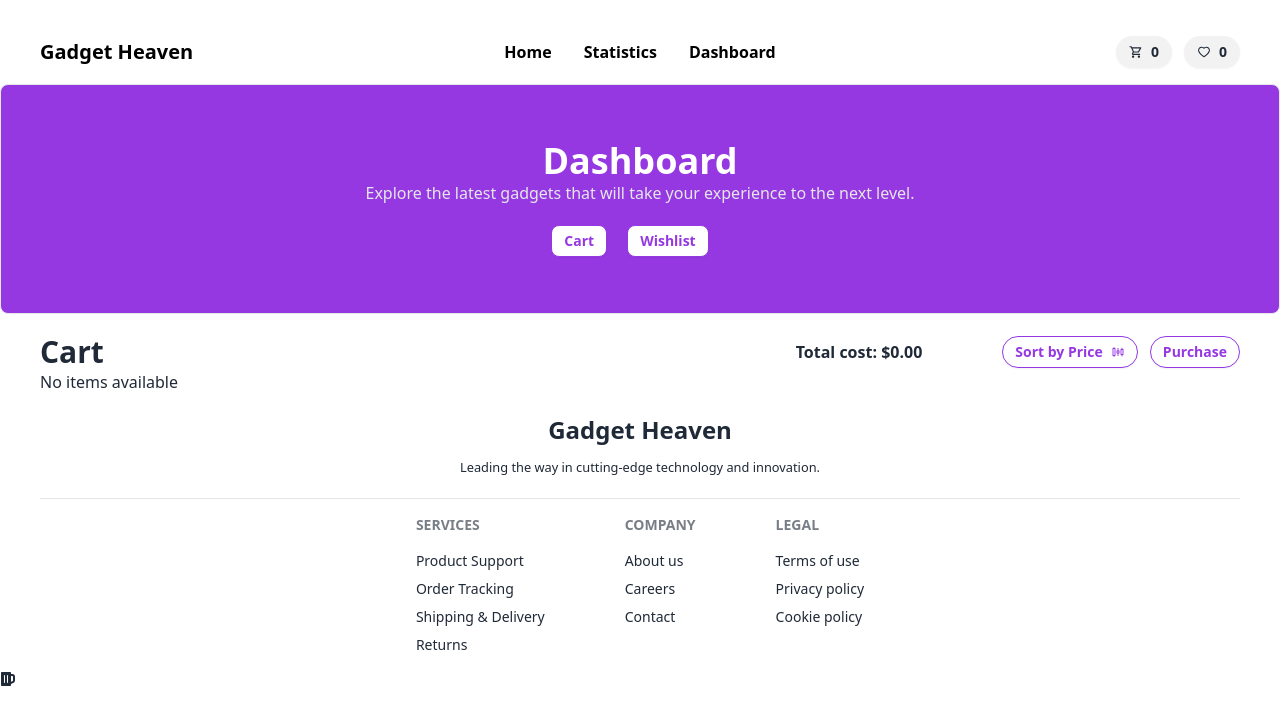
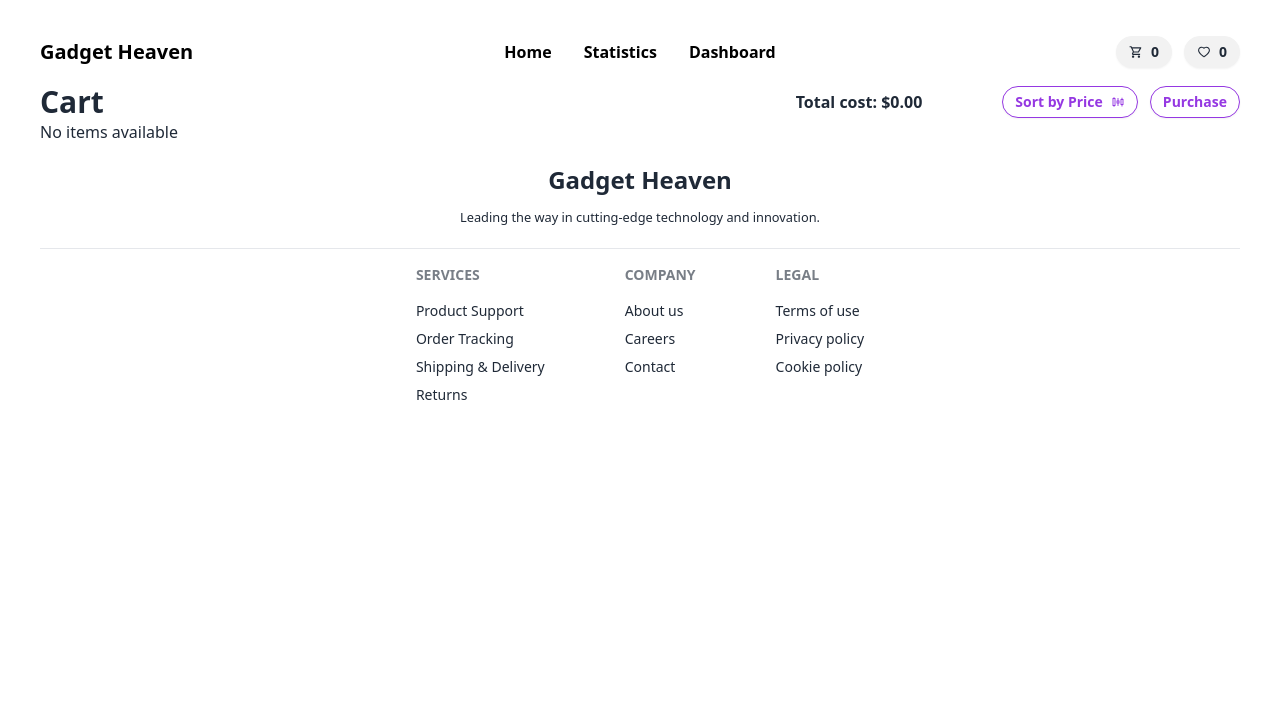
Before and after one commit to programming-hero-web-course-4/b10a8-gadget-heaven-faisal5177, a React (Vite) app: page /cartItem in a window 1280 px wide. Shown: the top 724 px of the page. Built offline with nearby package versions, Linux system fonts and the light colour scheme.

Commit message:
added an ErrorPage

```diff
--- a/src/Components/Banner/Banner.jsx
+++ b/src/Components/Banner/Banner.jsx
@@ -1,5 +1,4 @@
 import BannerImg from '../../assets/images/banner.jpg';
-
 
 const Banner = () => {
   return (
--- a/src/Components/CartItem/CartItem.jsx
+++ b/src/Components/CartItem/CartItem.jsx
@@ -59,26 +59,7 @@ const CartItem = () => {
 
   return (
     <div>
-      <div className="text-center border rounded-lg bg-[#9538E2] py-14 mb-5">
-        <h2 className="text-4xl text-white font-bold">Dashboard</h2>
-        <p className="text-gray-200 mb-5">Explore the latest gadgets that will take your experience to the next level.</p>
-        <div>
-          <button
-            onClick={() => handleButtonClick("cart")}
-            className={`btn btn-sm mr-5 ${activeButton === "cart" ? "bg-gradient-to-r from-[#9538E2] via-[#fd00ce] to-[#9538E2] text-white" : "bg-white text-[#9538E2] border-[#9538E2]"}`}
-          >
-            Cart
-          </button>
-          <Link to="/wishlistItem">
-            <button
-              onClick={() => handleButtonClick("wishlist")}
-              className={`btn btn-sm mr-5 ${activeButton === "wishlist" ? "bg-gradient-to-r from-[#9538E2] via-[#fd00ce] to-[#9538E2] text-white" : "bg-white text-[#9538E2] border-[#9538E2]"}`}
-            >
-              Wishlist
-            </button>
-          </Link>
-        </div>
-      </div>
+      {/* Content rendering code */}
       <div className="px-10">
         <div className="flex justify-between">
           <h2 className="text-3xl font-bold">Cart</h2>
@@ -88,20 +69,20 @@ const CartItem = () => {
               {/* Sort by Price button */}
               <button
                 onClick={() => handleButtonClick("sort")}
-                className={`btn btn-sm mr-3 rounded-full ${activeButton === "sort" ? "bg-gradient-to-r from-[#9538E2] via-[#fd00ce] to-[#9538E2] text-white" : "bg-white text-[#9538E2] border-[#9538E2]"}`}
-              >
+                className={`btn btn-sm mr-3 rounded-full ${activeButton === "sort" ? "bg-gradient-to-r from-[#9538E2] via-[#fd00ce] to-[#9538E2] text-white" : "bg-white text-[#9538E2] border-[#9538E2]"}`}>
                 Sort by Price <AiOutlineSliders />
               </button>
               {/* Purchase button */}
               <button
                 onClick={() => handleButtonClick("purchase")}
-                className={`btn btn-sm rounded-full ${activeButton === "purchase" ? "bg-gradient-to-r from-[#9538E2] via-[#fd00ce] to-[#9538E2] text-white" : "bg-white text-[#9538E2] border-[#9538E2]"}`}
-              >
+                className={`btn btn-sm rounded-full ${activeButton === "purchase" ? "bg-gradient-to-r from-[#9538E2] via-[#fd00ce] to-[#9538E2] text-white" : "bg-white text-[#9538E2] border-[#9538E2]"}`}>
                 Purchase
               </button>
             </div>
           </div>
         </div>
+
+        {/* Cart items rendering */}
         {cartItems.length > 0 ? (
           cartItems.map((item) => (
             <div key={item.product_id} className="border rounded-xl flex px-5 py-2 gap-6 mt-10 shadow-xl justify-between">
--- a/src/Components/Categories/Categories.jsx
+++ b/src/Components/Categories/Categories.jsx
@@ -52,7 +52,7 @@ const Categories = () => {
 
   return (
     <div className="mx-auto px-10">
-      <h2 className="text-4xl text-center font-bold mb-20">
+      <h2 className="text-4xl text-center -mt-10 font-bold mb-10">
         Explore Cutting-Edge Gadgets
       </h2>
       <section className="flex gap-6">
--- a/src/Components/Dashboard/Dashboard.jsx
+++ b/src/Components/Dashboard/Dashboard.jsx
@@ -2,7 +2,6 @@ import { Tabs, TabList, Tab, TabPanel } from 'react-tabs';
 import { Link } from 'react-router-dom';
 
 const Dashboard = () => {
-
   return (
     <Tabs>
       <TabList className="text-center border rounded-lg bg-[#9538E2] py-14">
--- a/src/Components/ErrorPage/ErrorPage.jsx
+++ b/src/Components/ErrorPage/ErrorPage.jsx
@@ -1,10 +1,12 @@
+const ErrorPage = ({ message }) => {
+    return (
+      <div className="flex justify-center items-center min-h-screen bg-gray-100">
+        <div className="text-center p-10 bg-white shadow-lg rounded-lg">
+          <h2 className="text-5xl font-bold text-red-500">Page Not Found</h2>
+          <p className="text-lg text-gray-600 mt-4">{message}</p>
+        </div>
+      </div>
+    );
+  };
 
-const ErrorPage = () => {
-    return (
-        <div>
-            <h2 className="text-5xl text-center font-bold translate-y-4 mt-[270px]">Page not found</h2>
-        </div>
-    );
-};
-
-export default ErrorPage;
+  export default ErrorPage;
--- a/src/Components/Root/Root.jsx
+++ b/src/Components/Root/Root.jsx
@@ -1,4 +1,3 @@
-
 import { Outlet } from 'react-router-dom';
 import NavBar from '../NavBar/NavBar';
 import Footer from '../Footer/Footer';
--- a/src/main.jsx
+++ b/src/main.jsx
@@ -13,7 +13,6 @@ import ProductDetails from './Components/ProductDetails/ProductDetails';
 import Categories from './Components/Categories/Categories';
 import CartItem from './Components/CartItem/CartItem';
 import WishlistItem from './Components/WishlistItem/WishlistItem';
-import { FaBeer } from 'react-icons/fa';
 
 const fetchCategories = async () => {
   try {
@@ -34,46 +33,15 @@ const router = createBrowserRouter([
     element: <Root />,
     errorElement: <ErrorPage />,
     children: [
-      {
-        path: "/",
-        element: <Home />,
-      },
-      {
-        path: "cartItem",
-        element: <CartItem />,
-        loader: fetchCategories,
-      },
-      {
-        path: "cart",
-        element: <Navigate to="/cartItem" replace />,
-      },
-      {
-        path: "wishlist",
-        element: <Navigate to="/wishlistItem" replace />,
-      },
-      {
-        path: "wishlistItem",
-        element: <WishlistItem />,
-        loader: fetchCategories,
-      },
-      {
-        path: "dashboard",
-        element: <Dashboard />,
-      },
-      {
-        path: "statistics",
-        element: <Statistics />,
-      },
-      {
-        path: "categories",
-        element: <Categories />,
-        loader: fetchCategories,
-      },
-      {
-        path: "category/:product_id",
-        element: <ProductDetails />,
-        loader: fetchCategories,
-      },
+      { path: "/", element: <Home /> },
+      { path: "cartItem", element: <CartItem />, loader: fetchCategories },
+      { path: "cart", element: <Navigate to="/cartItem" replace /> },
+      { path: "wishlist", element: <Navigate to="/wishlistItem" replace /> },
+      { path: "wishlistItem", element: <WishlistItem />, loader: fetchCategories },
+      { path: "dashboard", element: <Dashboard /> },
+      { path: "statistics", element: <Statistics /> },
+      { path: "categories", element: <Categories />, loader: fetchCategories },
+      { path: "category/:product_id", element: <ProductDetails />, loader: fetchCategories },
     ],
   },
 ]);
@@ -82,6 +50,5 @@ createRoot(document.getElementById('root')).render(
   <StrictMode>
     <RouterProvider router={router} />
     <ToastContainer />
-    <FaBeer />
   </StrictMode>
 );
```
Also changed, not shown: src/Components/NavBar/NavBar.jsx (+5 -5 lines). Lines whose indentation alone changed are shown as unchanged.
